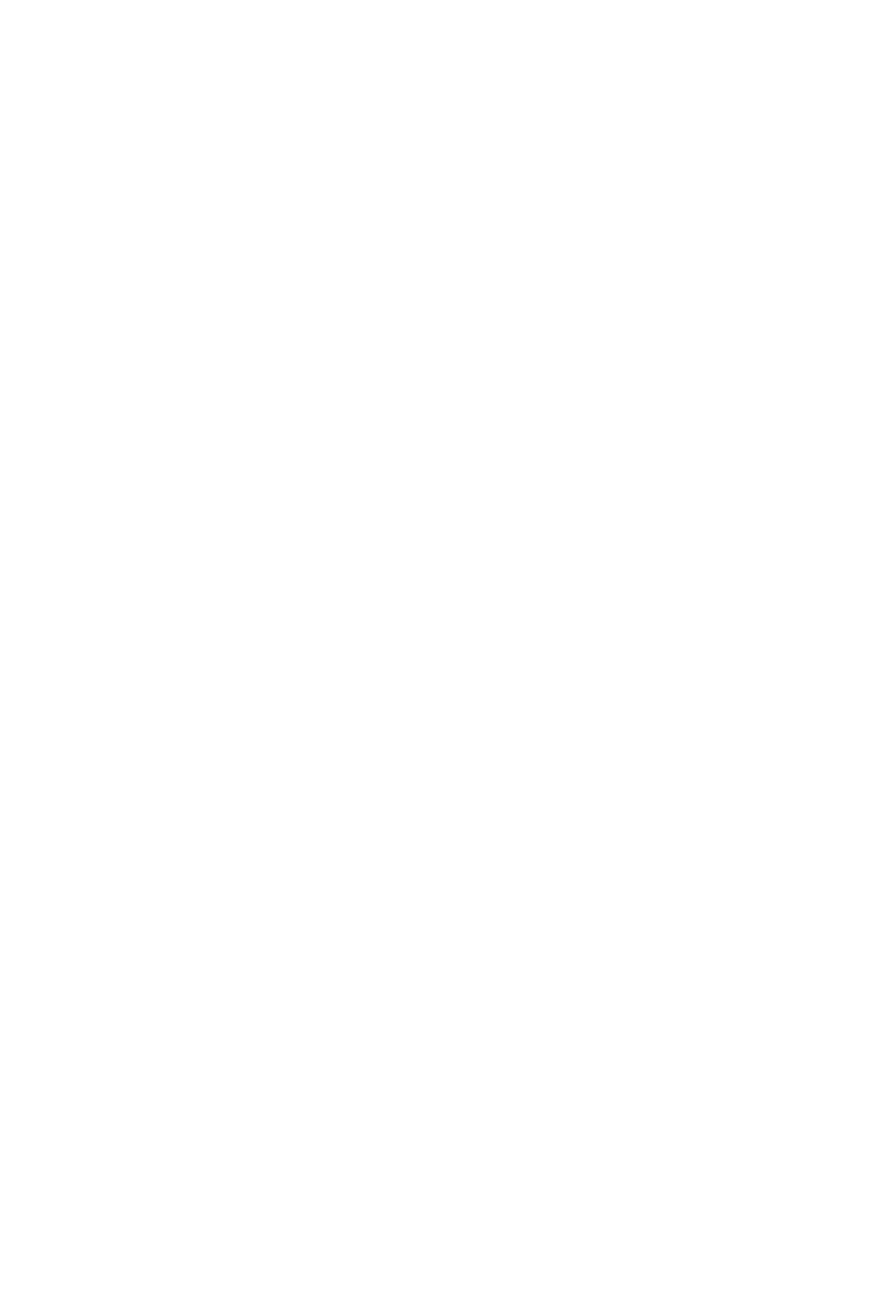
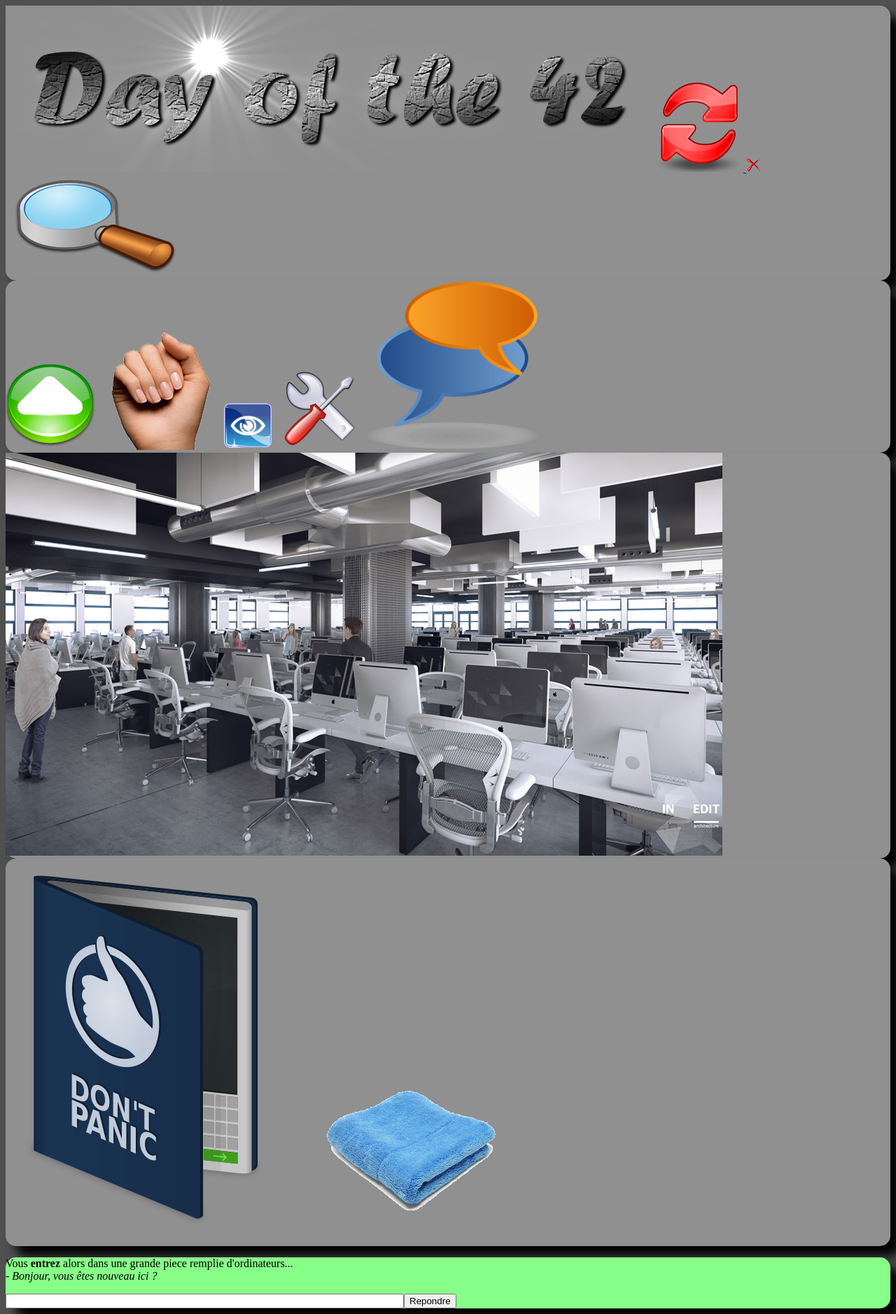
Before and after one commit to Nanonej/piscinePHP, a PHP site: page /doft.html in a window 1280 px wide. Before the commit the page is empty. Shown: the whole page at 70% size. Before the commit the page ends 800 px from the top, so only its background shows below. Run offline with PHP 8.4, Linux system fonts and the light colour scheme.

Commit message:
ex02 HTML done

```diff
--- a/j00/ex02/doft.css
+++ b/j00/ex02/doft.css
@@ -6,6 +6,54 @@
 /*   By: aridolfi <aridolfi@student.42.fr>          +#+  +:+       +#+        */
 /*                                                +#+#+#+#+#+   +#+           */
 /*   Created: 2017/04/01 14:49:23 by aridolfi          #+#    #+#             */
-/*   Updated: 2017/04/01 14:50:21 by aridolfi         ###   ########.fr       */
+/*   Updated: 2017/04/03 16:13:23 by aridolfi         ###   ########.fr       */
 /*                                                                            */
 /* ************************************************************************** */
+
+body {
+    background-color: #505050;
+}
+
+ .top_block {
+     background-color: #909090;
+     border-radius: 15px;
+	-webkit-box-shadow: 15px 15px 15px 0px rgba(0,0,0,1);
+	-moz-box-shadow: 15px 15px 15px 0px rgba(0,0,0,1);
+	box-shadow: 15px 15px 15px 0px rgba(0,0,0,1);
+}
+
+.container {
+
+}
+
+.left_block {
+    background-color: #909090;
+     border-radius: 15px;
+   -webkit-box-shadow: 15px 15px 15px 0px rgba(0,0,0,1);
+   -moz-box-shadow: 15px 15px 15px 0px rgba(0,0,0,1);
+   box-shadow: 15px 15px 15px 0px rgba(0,0,0,1);
+}
+
+.midle_block {
+    background-color: #909090;
+     border-radius: 15px;
+   -webkit-box-shadow: 15px 15px 15px 0px rgba(0,0,0,1);
+   -moz-box-shadow: 15px 15px 15px 0px rgba(0,0,0,1);
+   box-shadow: 15px 15px 15px 0px rgba(0,0,0,1);
+}
+
+.right_block {
+    background-color: #909090;
+     border-radius: 15px;
+	-webkit-box-shadow: 15px 15px 15px 0px rgba(0,0,0,1);
+	-moz-box-shadow: 15px 15px 15px 0px rgba(0,0,0,1);
+	box-shadow: 15px 15px 15px 0px rgba(0,0,0,1);
+}
+
+.chat {
+    background-color: #88ff89;
+     border-radius: 15px;
+	-webkit-box-shadow: 15px 15px 15px 0px rgba(0,0,0,1);
+	-moz-box-shadow: 15px 15px 15px 0px rgba(0,0,0,1);
+	box-shadow: 15px 15px 15px 0px rgba(0,0,0,1);
+}
--- a/j00/ex02/doft.html
+++ b/j00/ex02/doft.html
@@ -5,5 +5,53 @@
      By: aridolfi <aridolfi@student.42.fr>          +#+  +:+       +#+
                                                   +#+#+#+#+#+   +#+
      Created: 2017/04/01 14:49:21 by aridolfi          #+#    #+#
-     Updated: 2017/04/01 14:50:19 by aridolfi         ###   ########.fr
+     Updated: 2017/04/03 16:58:39 by aridolfi         ###   ########.fr
 -->
+
+<!DOCTYPE html>
+<html lang="fr">
+	<head>
+		<meta charset="utf-8" />
+		<link rel="stylesheet" type="text/css" href="doft.css" />
+		<title>Day of the 42</title>
+	</head>
+
+	<body>
+		<div class="top_block">
+			<img src="./resources/day_of_the_42.png" alt="Title" title="Day of the 42" class="img-title">
+			<a href="www.disney.com">
+				<img src="./resources/reload.png" alt="reload" title="Recommencer au début" class="img-reload">
+			</a>
+			<a href="www.relaischateaux.com">
+				<img src="./resources/close.gif" alt="close" title="Déconnecter" class="img-close">
+			</a>
+			<img src="./resources/loupe.png" alt="loupe" title="loupe" class="img-loupe">
+		</div>
+
+		<div class="container">
+			<div class="left_block">
+				<img src="./resources/arrow.png" alt="Avancer" title="Avancer" class="img_left">
+				<img src="./resources/main.png" alt="Prendre" title="Prendre" class="img_left img_selected">
+				<img src="./resources/oeil.png" alt="Regarder" title="Regarder" class="img_left">
+				<img src="./resources/outil.png" alt="Utiliser" title="Utiliser" class="img_left">
+				<img src="./resources/chat-icon.png" alt="Parler" title="Parler" class="img_left">
+			</div>
+
+			<div class="midle_block">
+				<img src="./resources/cluster.jpg" alt="map" title="map" class="img-cluster">
+			</div>
+
+			<div class="right_block">
+				<img src="./resources/book.png" alt="book" title="Don't Panic !" class="img_right">
+				<img src="./resources/towel.png" alt="towel" title="Don't forget your towel !" class="img_right">
+				<div class="brick-repeat" title="wall"></div>
+			</div>
+		</div>
+
+		<div class="chat">
+			<p>Vous <strong>entrez</strong> alors dans une grande piece remplie d'<span id="shdw_txt">ordinateurs</span>...<br />
+			<em>- Bonjour, vous êtes nouveau ici ?</em></p>
+			<span class="input_box"><input type="text" size="68"></span><input type="submit" value="Repondre">
+		</div>
+	</body>
+</html>
```
Also changed, not shown: j00/ex02/resources/arrow.png (added), j00/ex02/resources/book.png (added), j00/ex02/resources/brick.jpg (added), j00/ex02/resources/chat-icon.png (added), j00/ex02/resources/close.gif (added), j00/ex02/resources/cluster.jpg (added), j00/ex02/resources/day_of_the_42.png (added), j00/ex02/resources/doft.jpg (added), j00/ex02/resources/loupe.png (added), j00/ex02/resources/main.png (added), j00/ex02/resources/oeil.png (added), j00/ex02/resources/outil.png (added), j00/ex02/resources/reload.png (added), j00/ex02/resources/towel.png (added).
